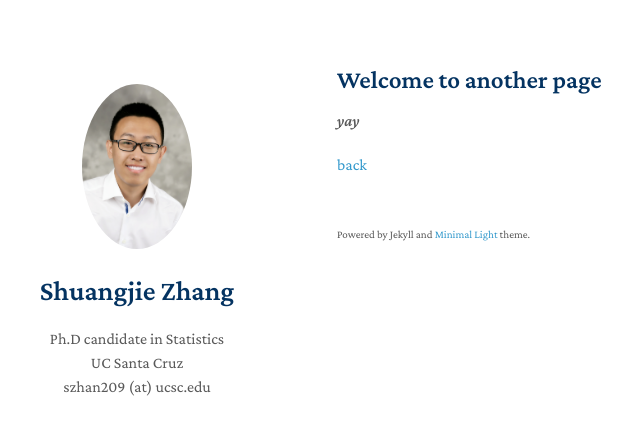
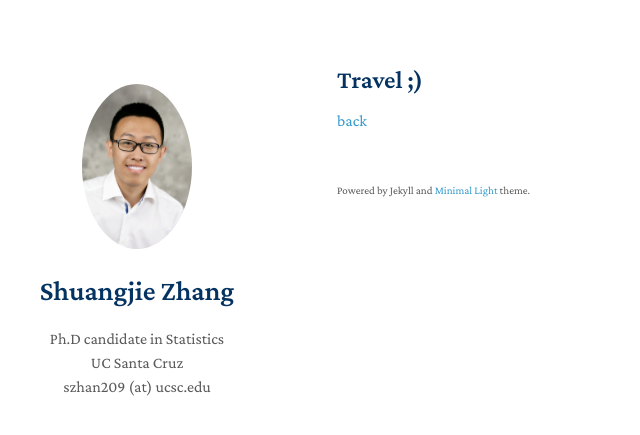
Before and after one commit to shuang-jie/shuang-jie.github.io, a Jekyll site: the page built from another-page.md, in a window 1280 px wide. Shown: the top 435 px of the page, without its empty margins (133-773 px from the left). Built offline with Jekyll 4.4.1, drawn with Linux system fonts in a browser that asks for light colours; nearby versions of some CDN libraries; a style sheet for code colours, icons or effects is not loaded; our own code applies the rules of GitHub Pages for plain Markdown files.

Commit message:
Update another-page.md

```diff
--- a/another-page.md
+++ b/another-page.md
@@ -2,8 +2,8 @@
 layout: homepage
 ---
 
-## Welcome to another page
+## Travel ;)
 
-_yay_
+
 
 [back](./)
```
